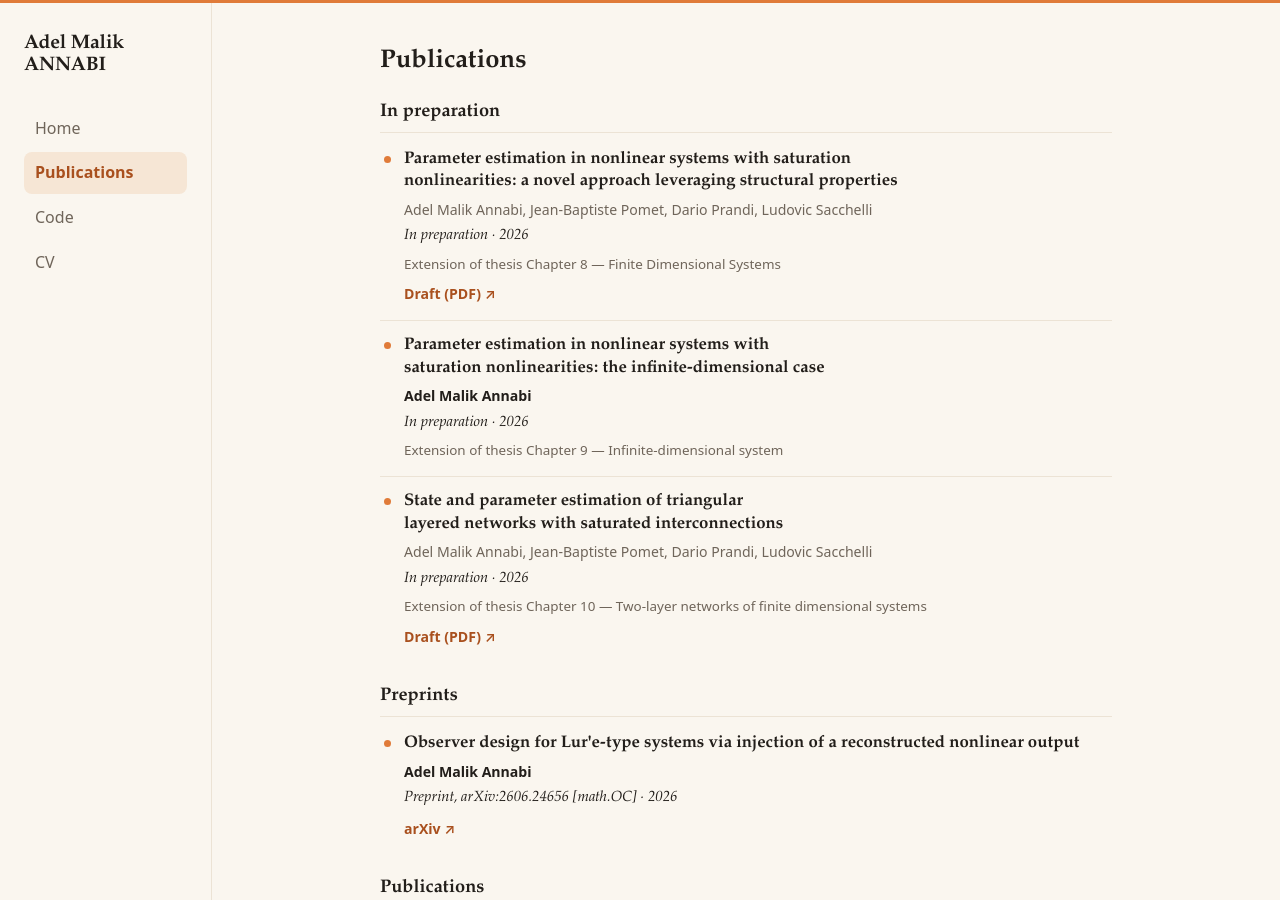
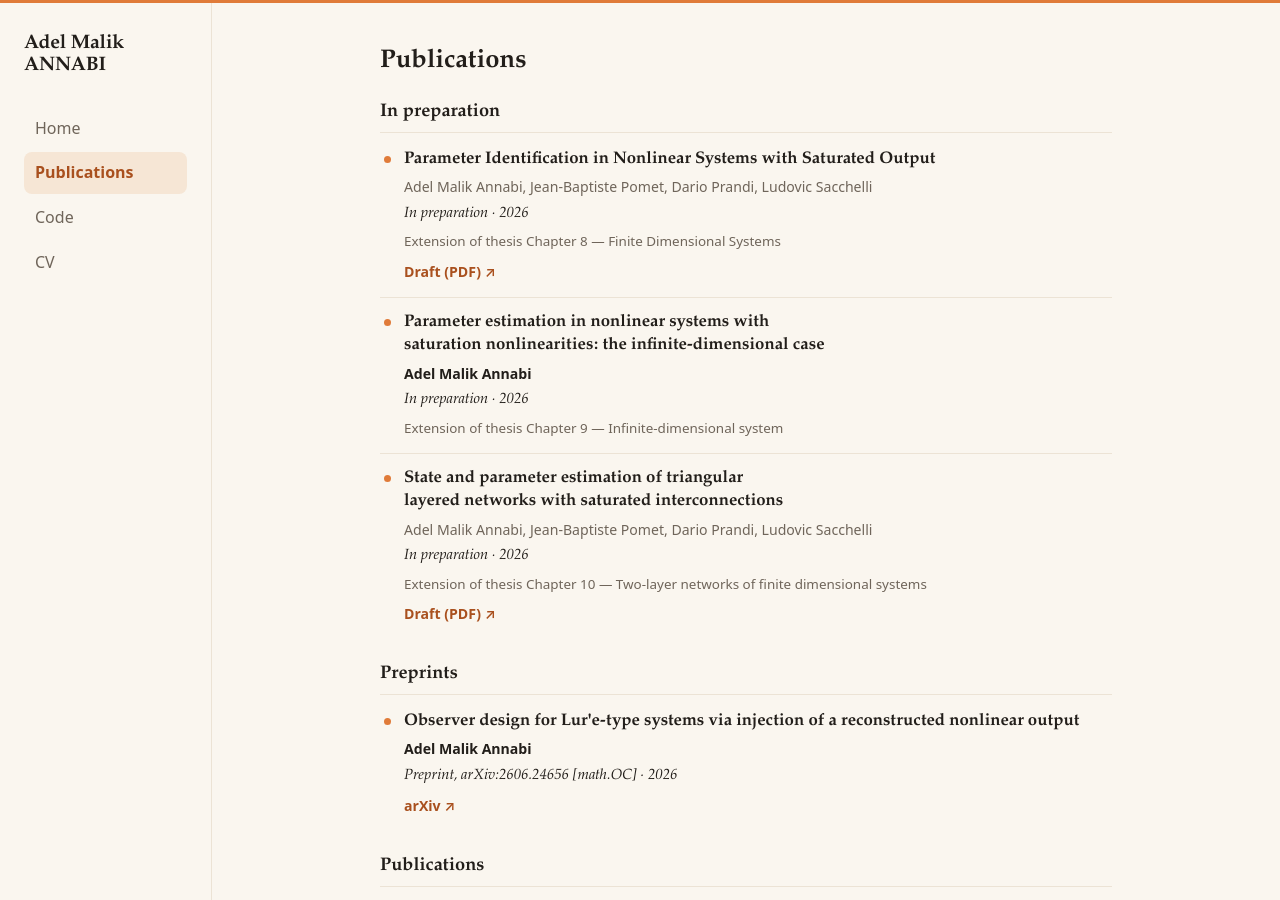
Before and after one commit to AdelMalik/AdelMalik.github.io, a Jekyll site: the page built from publications.md, in a window 1280 px wide and 900 px high. Built offline with Jekyll 4.4.1, drawn with Linux system fonts in a browser that asks for light colours.

Commit message:
Align SICON entry title with article title

```diff
--- a/_data/publications.yml
+++ b/_data/publications.yml
@@ -6,7 +6,7 @@
 
 # --- In preparation ----------------------------------------------------------
 
-- title: "Parameter estimation in nonlinear systems with saturation nonlinearities: a novel approach leveraging structural properties"
+- title: "Parameter Identification in Nonlinear Systems with Saturated Output"
   authors: "Adel Malik Annabi, Jean-Baptiste Pomet, Dario Prandi, Ludovic Sacchelli"
   venue: "In preparation"
   year: 2026
```
